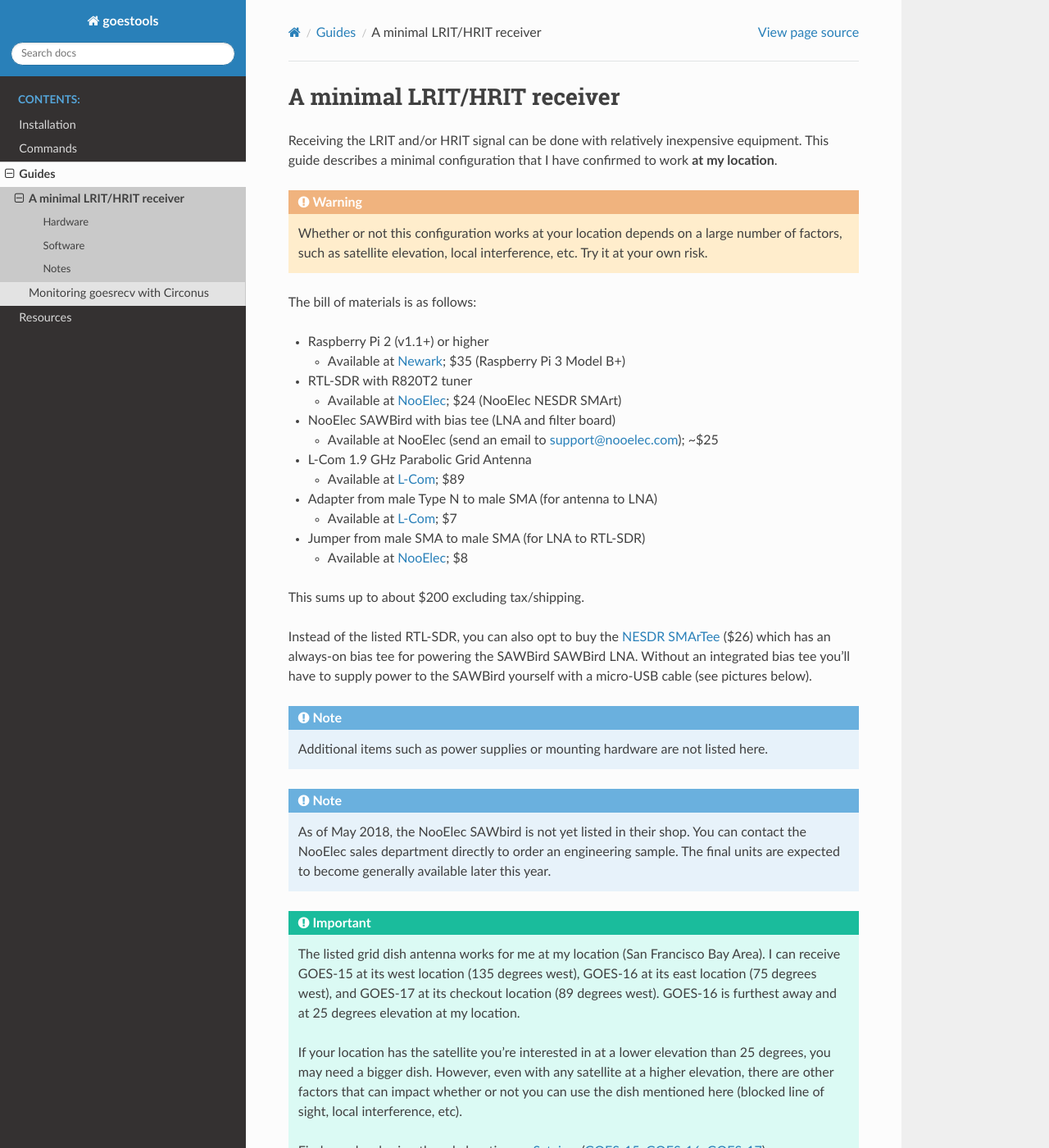
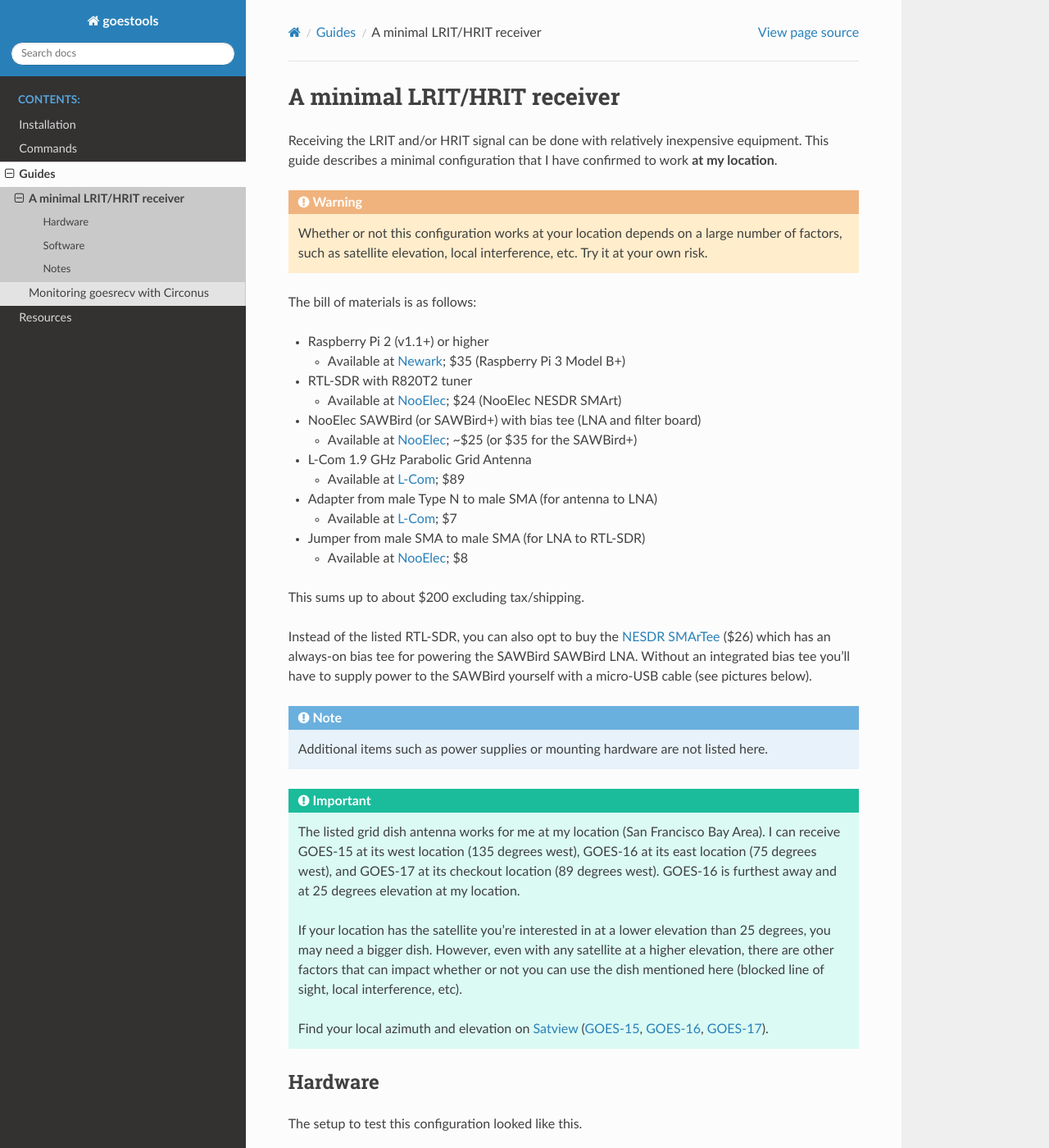
Before and after one commit to pietern/goestools, a Sphinx documentation site: the page built from docs/guides/minimal_receiver.rst, in a window 1280 px wide and 1400 px high. Shown: the whole window at 82% size. Built offline with Sphinx 7.4.7 and the Read the Docs theme 2.0.0, drawn with Linux system fonts in a browser that asks for light colours.

Commit message:
Guide: NooElec SAWBird is now generally available

```diff
--- a/docs/guides/minimal_receiver.rst
+++ b/docs/guides/minimal_receiver.rst
@@ -23,9 +23,9 @@
 
   * Available at NooElec__; $24 (NooElec NESDR SMArt)
 
-* NooElec SAWBird with bias tee (LNA and filter board)
+* NooElec SAWBird (or SAWBird+) with bias tee (LNA and filter board)
 
-  * Available at NooElec (send an email to support@nooelec.com); ~$25
+  * Available at NooElec__; ~$25 (or $35 for the SAWBird+)
 
 * L-Com 1.9 GHz Parabolic Grid Antenna
 
@@ -43,6 +43,7 @@
 
 .. __: http://www.newark.com/raspberry-pi/2773729/sbc-arm-cortex-a53-1gb-sdram/dp/49AC7637
 .. __: http://www.nooelec.com/store/sdr/sdr-receivers/nesdr/nesdr-smart-sdr.html
+.. __: http://www.nooelec.com/store/sawbird-goes.html
 .. __: http://www.l-com.com/wireless-antenna-hyperlink-brand-19-ghz-22-dbi-parabolic-grid-antenna
 .. __: http://www.l-com.com/coaxial-coaxial-adapter-n-male-sma-male
 .. __: http://www.nooelec.com/store/sdr/sdr-adapters-and-cables/sdr-cables/male-sma-to-male-sma-pigtail-rg316-0-5-length.html
@@ -59,13 +60,6 @@
 
    Additional items such as power supplies or mounting hardware
    are not listed here.
-
-.. note::
-
-   As of May 2018, the NooElec SAWbird is not yet listed in their
-   shop. You can contact the NooElec sales department directly to
-   order an engineering sample. The final units are expected to become
-   generally available later this year.
 
 .. important::
 
```
